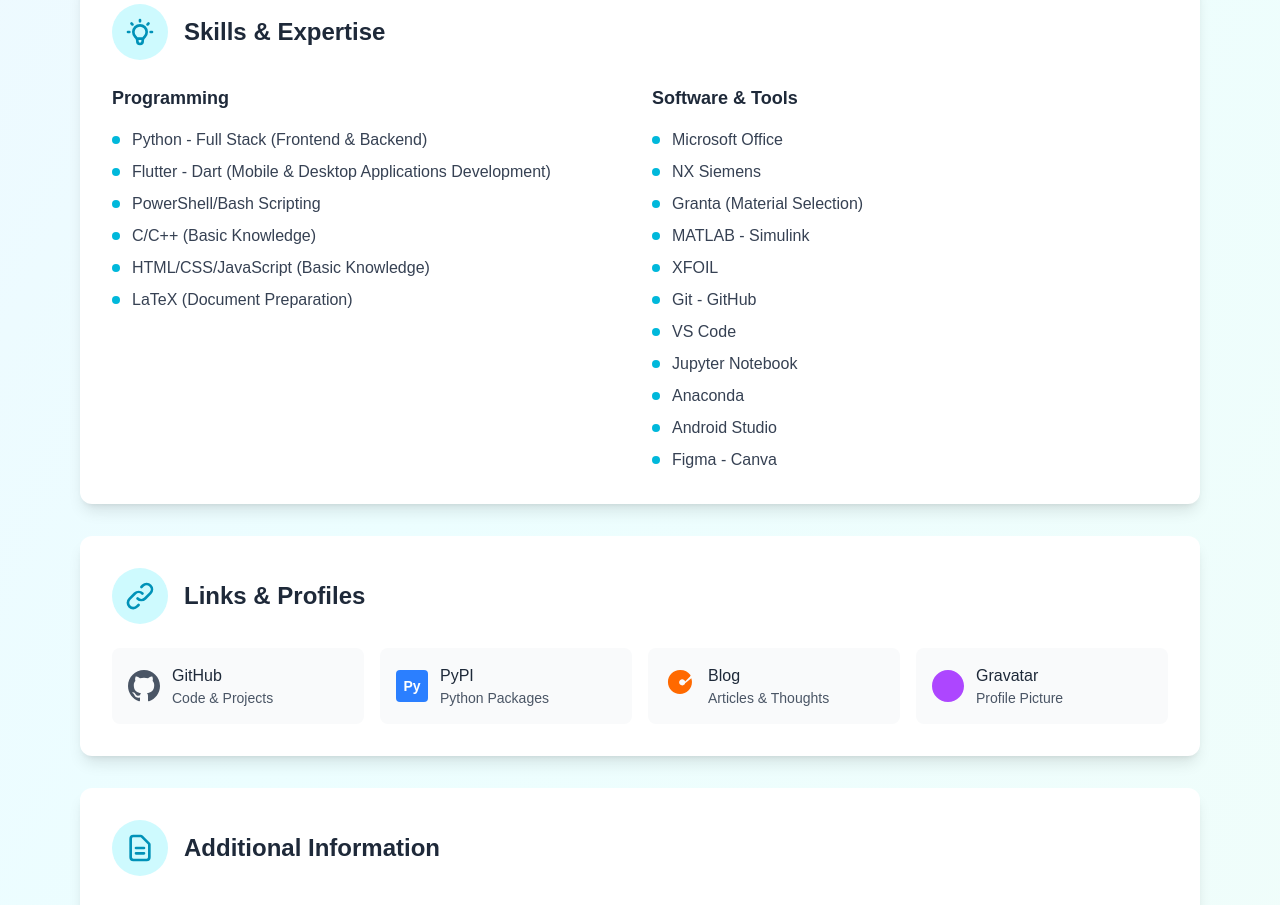
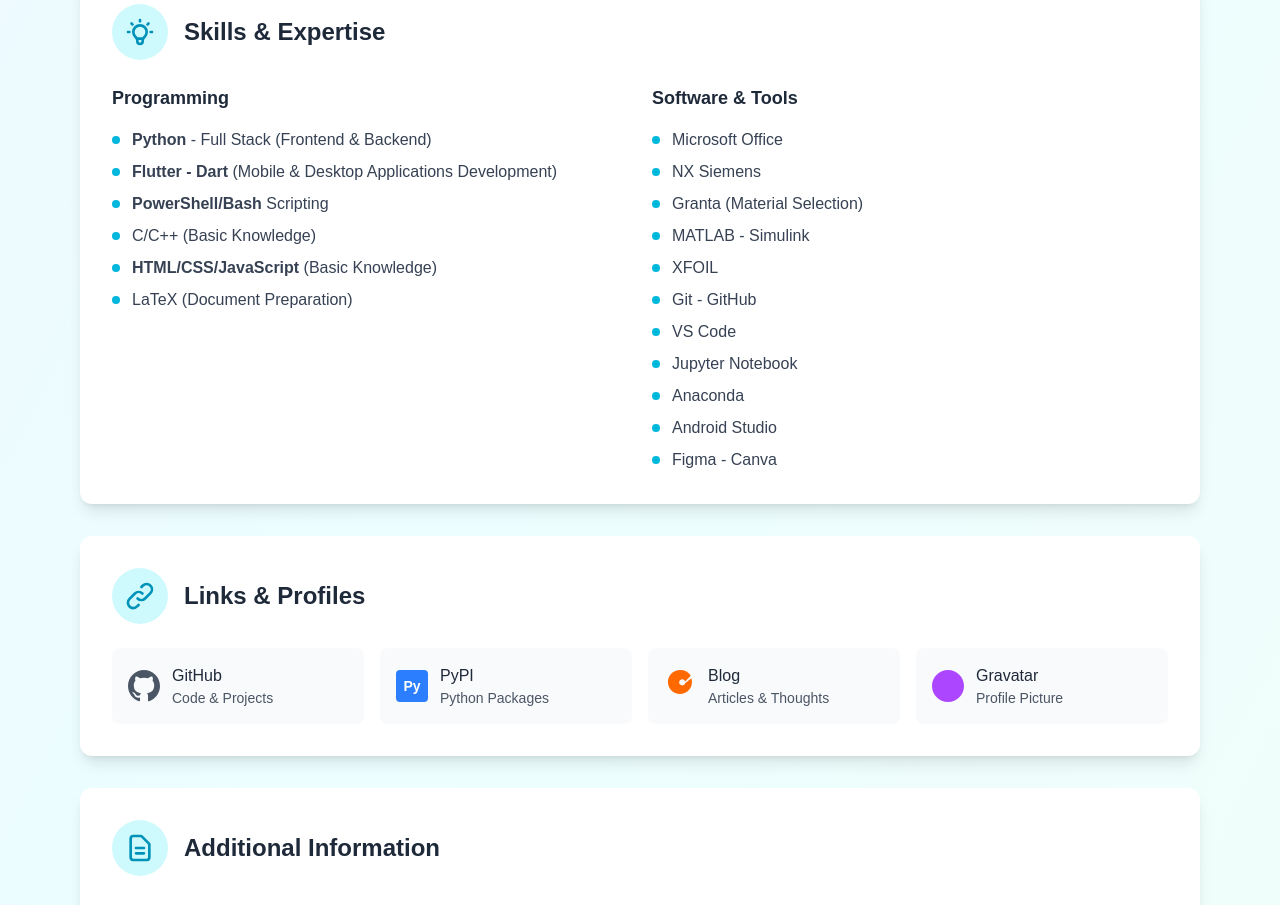
Before and after one commit to KhaderX-com/khaderx-site, a Next.js app: page /contact in a window 1280 px wide. Shown: the part 1200-2105 px from the top of the page. Built offline with nearby package versions, Linux system fonts and the light colour scheme.

Commit message:
fix: enhance skill display with HTML formatting for better readability

```diff
--- a/src/app/contact/page.tsx
+++ b/src/app/contact/page.tsx
@@ -152,16 +152,16 @@
                             <h3 className="text-lg font-semibold text-gray-800 mb-4">Programming</h3>
                             <div className="space-y-2">
                                 {[
-                                    'Python - Full Stack (Frontend & Backend)',
-                                    'Flutter - Dart (Mobile & Desktop Applications Development)',
-                                    'PowerShell/Bash Scripting',
+                                    '<strong>Python</strong> - Full Stack (Frontend & Backend)',
+                                    '<strong>Flutter - Dart</strong> (Mobile & Desktop Applications Development)',
+                                    '<strong>PowerShell/Bash</strong> Scripting',
                                     'C/C++ (Basic Knowledge)',
-                                    'HTML/CSS/JavaScript (Basic Knowledge)',
+                                    '<strong>HTML/CSS/JavaScript</strong> (Basic Knowledge)',
                                     'LaTeX (Document Preparation)'
                                 ].map((skill, index) => (
                                     <div key={index} className="flex items-center">
                                         <div className="w-2 h-2 bg-cyan-500 rounded-full mr-3"></div>
-                                        <span className="text-gray-700">{skill}</span>
+                                        <span className="text-gray-700" dangerouslySetInnerHTML={{ __html: skill }}></span>
                                     </div>
                                 ))}
                             </div>
```
